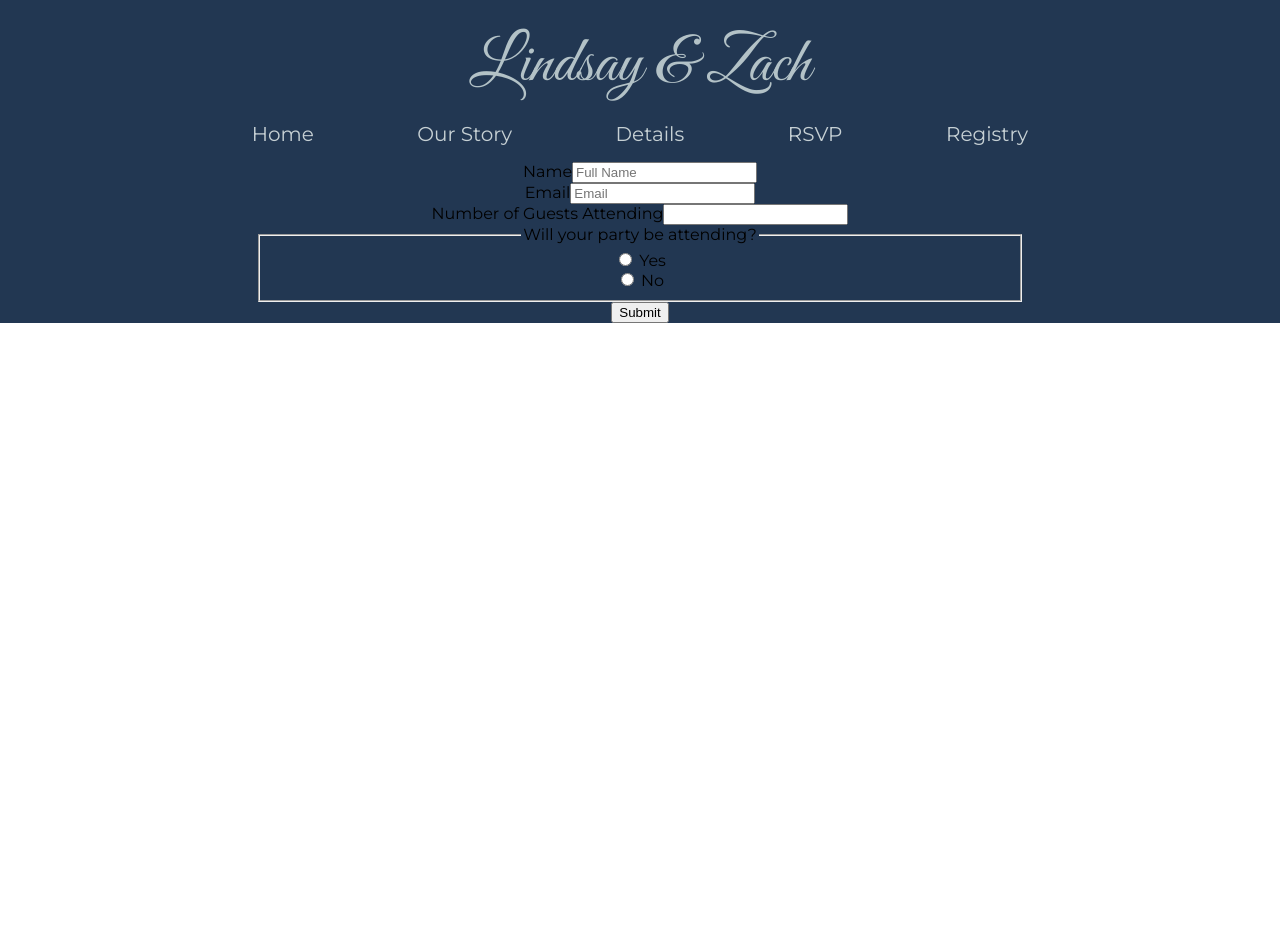
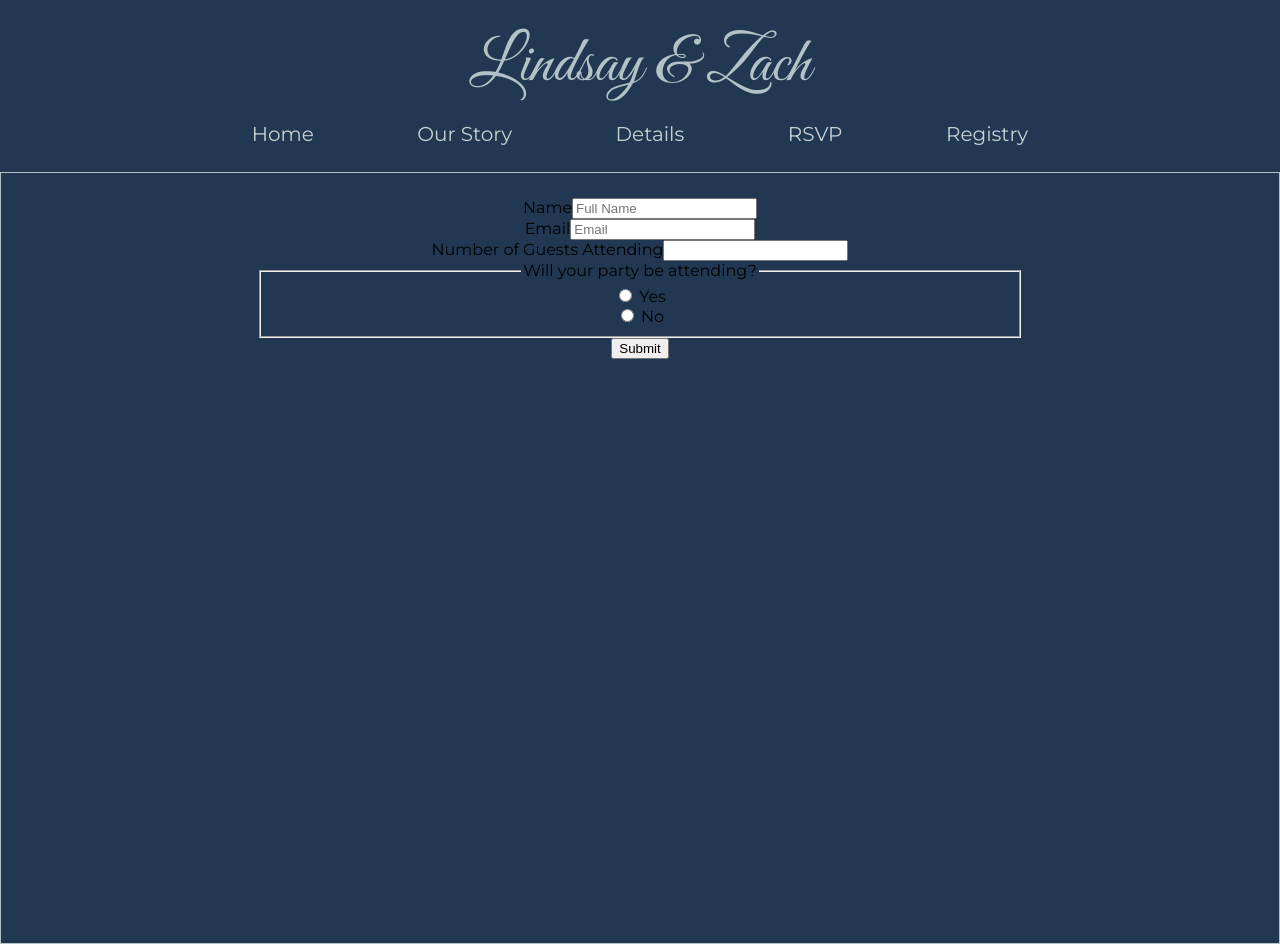
Before and after one commit to nlf4/wedding-site, a React (Create React App) app: page /rsvp in a window 1280 px wide. Before the commit the page ends 800 px from the top, so only its background shows below. Built offline with nearby package versions, Linux system fonts and the light colour scheme.

Commit message:
rsvp styling

```diff
--- a/src/App.css
+++ b/src/App.css
@@ -43,7 +43,7 @@ nav.navbar {
 }
 
 ul {
-  padding: 0 200px;
+  padding: 0 200px 10px;
   display: flex;
   flex-direction: row;
   justify-content: space-around;
@@ -82,7 +82,7 @@ a.nav-link:hover {
 }
 
 .ceremony-details {
-  border: 5px solid rgb(140, 140, 253);
+  border: 1px solid #b3c2c7;
   height: 100vh;
 }
 
@@ -162,3 +162,10 @@ form {
     width: 55vw;
     line-height: 45px;
 }
+
+
+.rsvp-container {
+    border: 1px solid #b3c2c7;
+    padding: 25px 0;
+    height: 90vh;
+}
--- a/src/components/Registry.js
+++ b/src/components/Registry.js
@@ -1,8 +1,12 @@
+
 import React from 'react';
 
 const Registry = () => {
   return (
-    <p>Registry</p>
+    <div class="registry-container">
+       <p>Registry</p>
+    </div>
+
   )
 }
 
--- a/src/components/Rsvp.js
+++ b/src/components/Rsvp.js
@@ -4,7 +4,7 @@ import { Container, Col, Button, Form, FormGroup, Label, Input } from 'reactstra
 const Rsvp = props => {
 
   return (
-    <Container className="RSVP">
+    <Container className="rsvp-container">
       <Form onSubmit={ props.handleOnSubmit }>
         <Col>
           <FormGroup>
```
